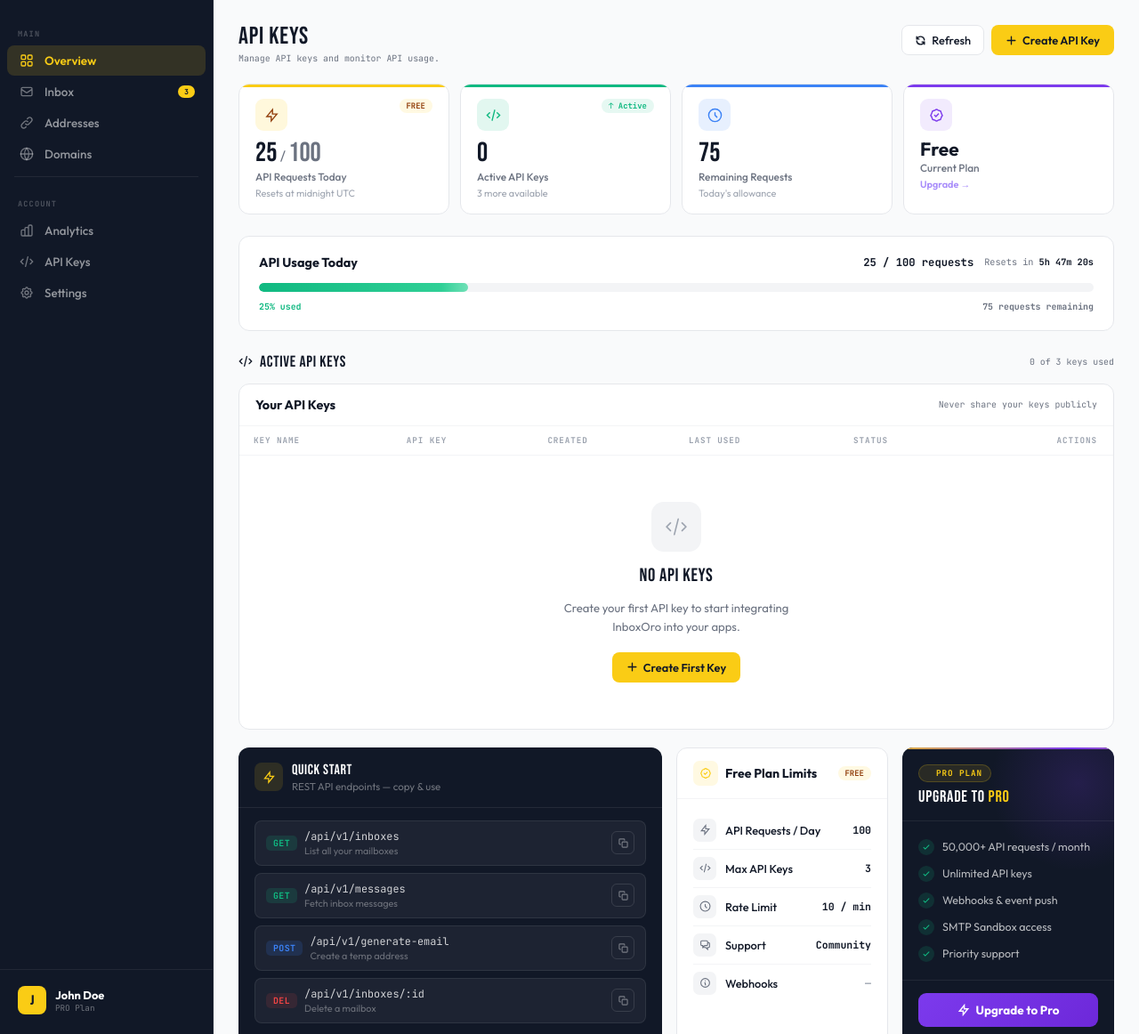
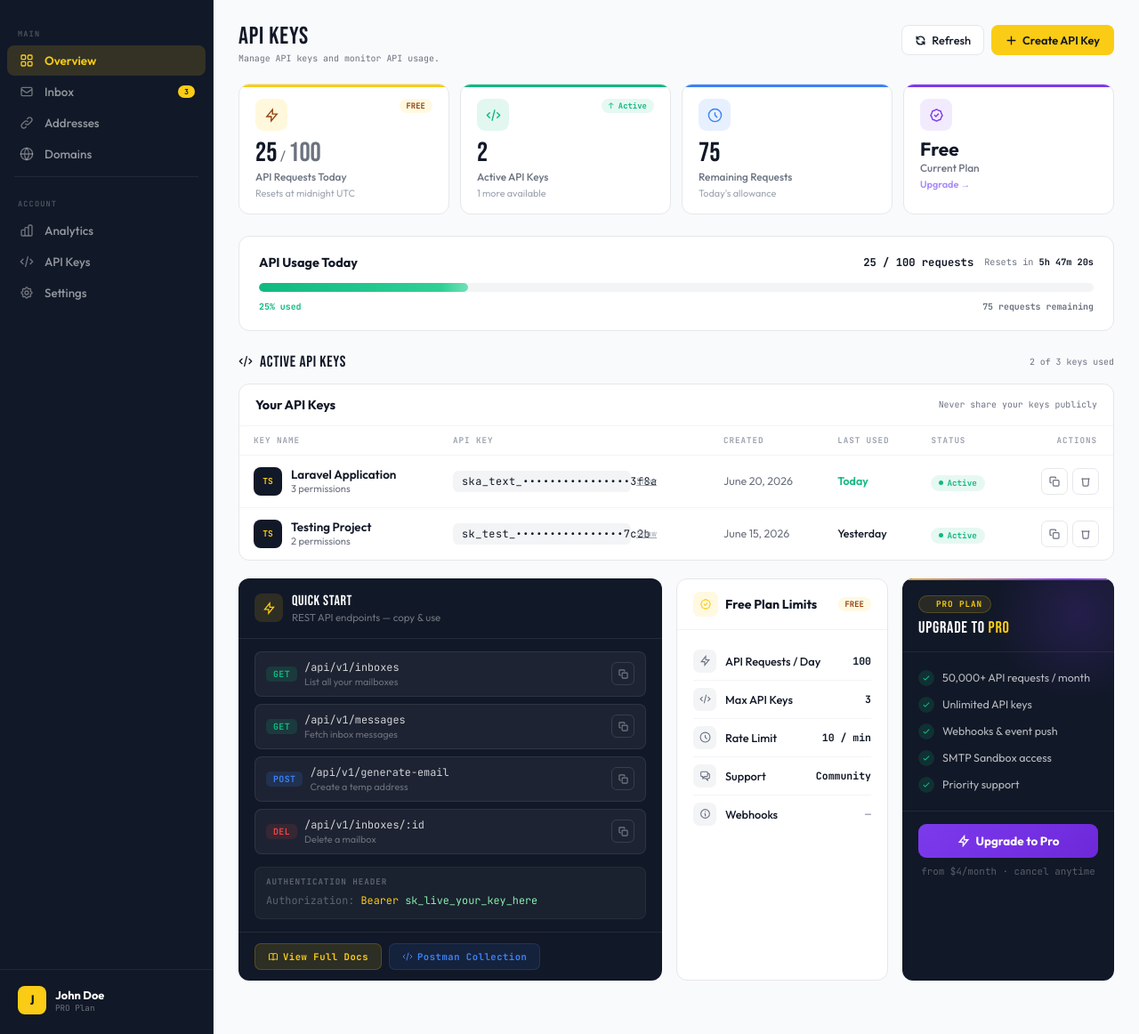
Before and after one commit to sounakm177/GONESH, a Laravel app: template resources/views/dashboard/api.blade.php in a window 1280 px wide. Shown: the part 56-1218 px from the top of the page at 89% size. Run offline with Laravel 12, Linux system fonts and the light colour scheme; the template is opened without the code that fills it, so the values that code supplies are empty.

Commit message:
fix: isseu

```diff
--- a/resources/views/dashboard/api.blade.php
+++ b/resources/views/dashboard/api.blade.php
@@ -1934,20 +1934,20 @@
 ];
 
 let API_KEYS = [
-//   {
-//     id:1, name:'Laravel Application', prefix:'sdf',
-//     masked:'sdf',
-//     full:'dslfksda',
-//     created:'June 20, 2026', last_used:'Today', status:'active',
-//     perms:['read_inboxes','read_messages','generate_emails'],
-//   },
-//   {
-//     id:2, name:'Testing Project', prefix:'sk_test',
-//     masked:'sk_test_••••••••••••••••7c2b',
-//     full:'sk_test_7c2b8d3e4f5a6b7c8d9e0f1a2b3c4d5e',
-//     created:'June 15, 2026', last_used:'Yesterday', status:'active',
-//     perms:['read_inboxes','read_messages'],
-//   },
+  {
+    id:1, name:'Laravel Application', prefix:'sk_text',
+    masked:'ska_text_••••••••••••••••3f8a',
+    full:'ska_text_3f8a9b2c1d4e5f6a7b8c9d0e1f2a3b4c',
+    created:'June 20, 2026', last_used:'Today', status:'active',
+    perms:['read_inboxes','read_messages','generate_emails'],
+  },
+  {
+    id:2, name:'Testing Project', prefix:'sk_test',
+    masked:'sk_test_••••••••••••••••7c2b',
+    full:'sk_test_7c2b8d3e4f5a6b7c8d9e0f1a2b3c4d5e',
+    created:'June 15, 2026', last_used:'Yesterday', status:'active',
+    perms:['read_inboxes','read_messages'],
+  },
 ];
 let nextKeyId    = 3;
 let deletingId   = null;
```
